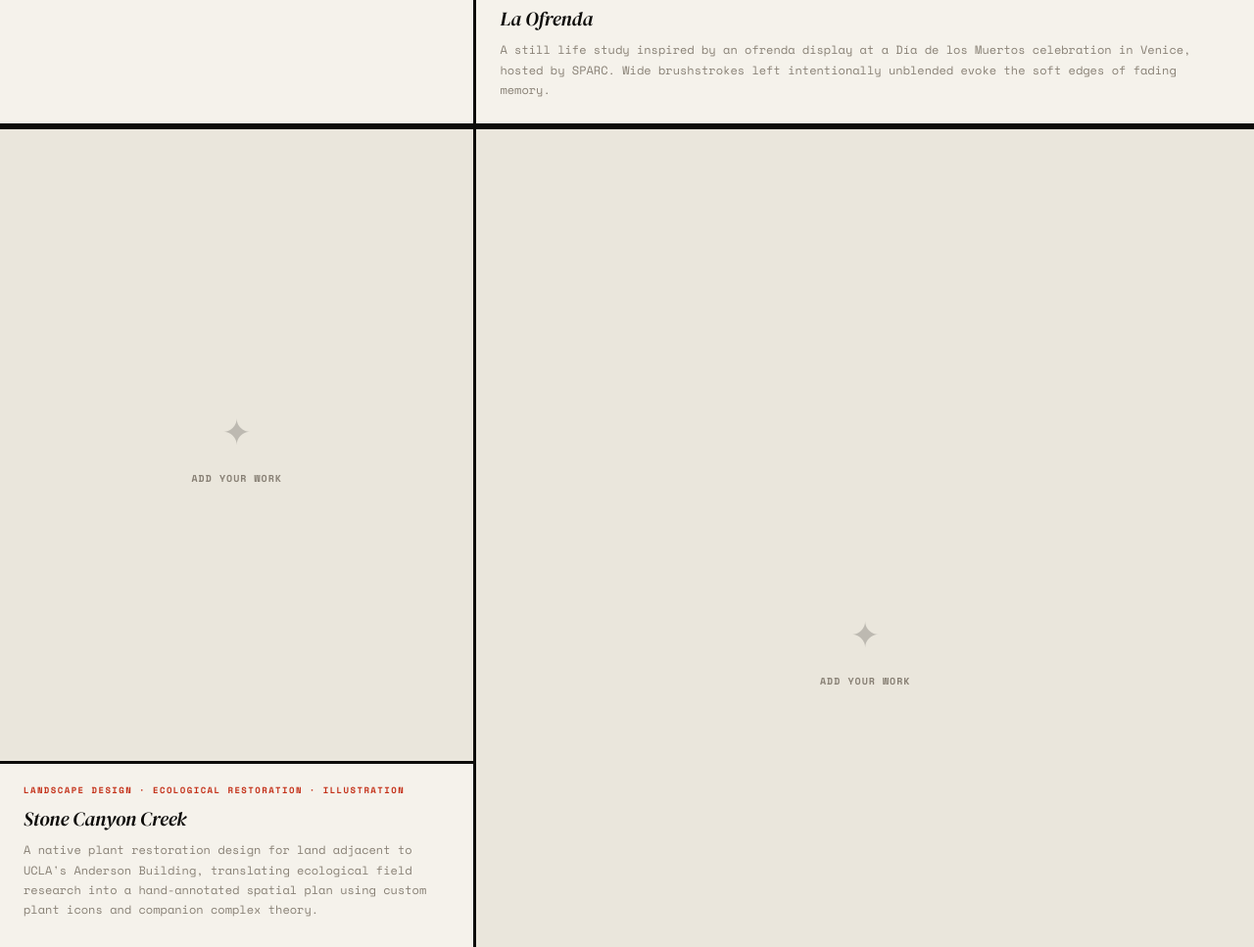
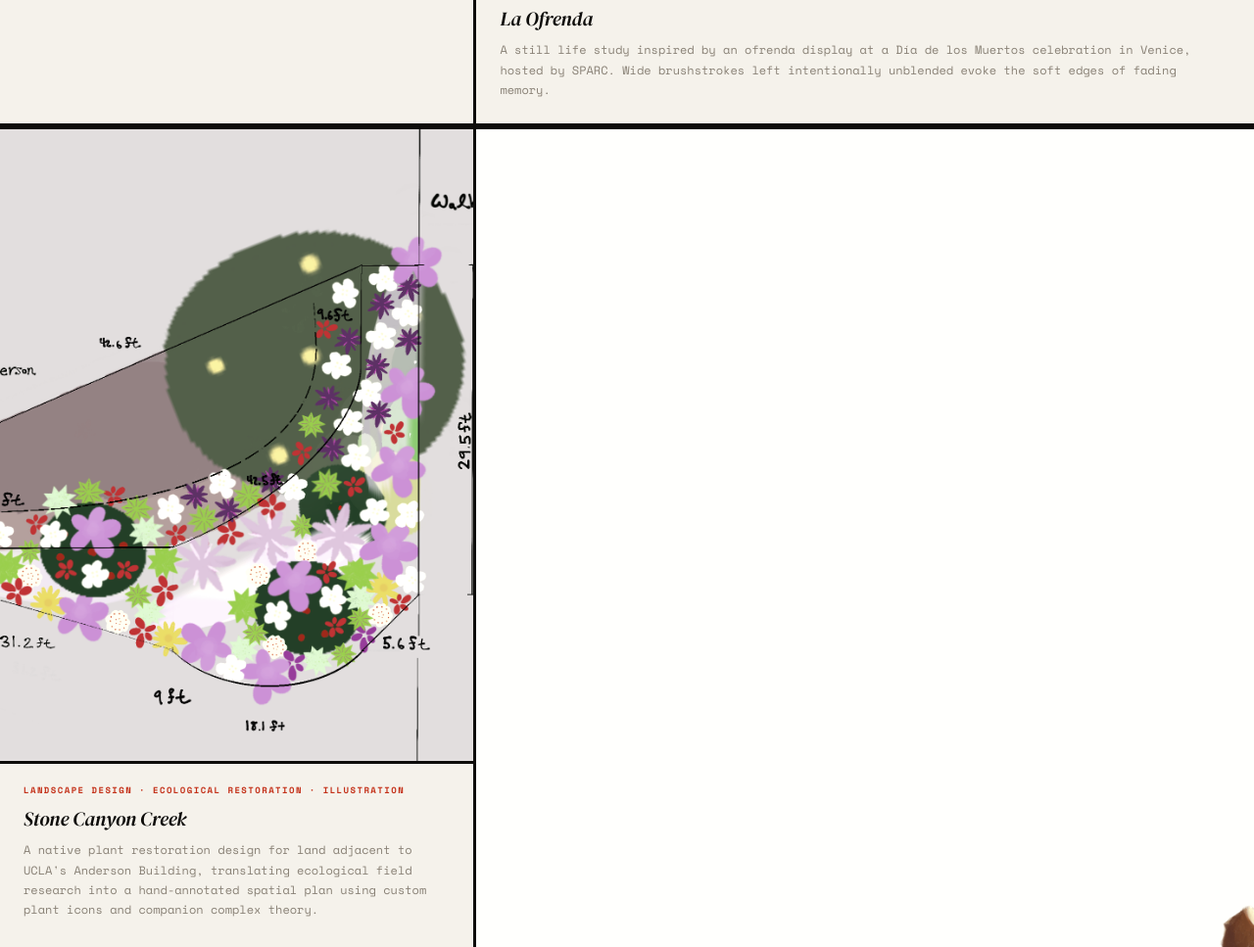
Before and after one commit to yujemily/emily-portfolio, a plain HTML site: page index.html in a window 1280 px wide. Shown: the part 2177-3144 px from the top of the page at 98% size. Drawn offline with nearby package versions, Linux system fonts and the light colour scheme.

Commit message:
Add files via upload

```diff
--- a/index.html
+++ b/index.html
@@ -349,7 +349,7 @@ footer p{font-size:11px;color:rgba(245,242,235,0.3);letter-spacing:0.06em;}
 
     <div class="panel" style="border-right:none;" onclick="openCS('ofrenda')">
       <div class="panel-thumb">
-        <img src="images/La-Ofrenda.png" alt="La Ofrenda still life" onerror="this.parentElement.innerHTML='<div class=panel-placeholder><div class=placeholder-icon>✦</div><div class=placeholder-txt>Add Your Work</div></div>'"/>
+        <img src="images/La Ofrenda.png" alt="La Ofrenda still life" onerror="this.parentElement.innerHTML='<div class=panel-placeholder><div class=placeholder-icon>✦</div><div class=placeholder-txt>Add Your Work</div></div>'"/>
         <div class="panel-overlay"><div class="overlay-label">VIEW<br>PROJECT</div></div>
       </div>
       <div class="panel-meta">
@@ -361,7 +361,7 @@ footer p{font-size:11px;color:rgba(245,242,235,0.3);letter-spacing:0.06em;}
 
     <div class="panel" onclick="openCS('landscape')" style="border-top:3px solid var(--ink);">
       <div class="panel-thumb">
-        <img src="images/EEB-136-Landscape-Design.png" alt="Stone Canyon Creek landscape design" onerror="this.parentElement.innerHTML='<div class=panel-placeholder><div class=placeholder-icon>✦</div><div class=placeholder-txt>Add Your Work</div></div>'"/>
+        <img src="images/EEB 136 Landscape Design.png" alt="Stone Canyon Creek landscape design" onerror="this.parentElement.innerHTML='<div class=panel-placeholder><div class=placeholder-icon>✦</div><div class=placeholder-txt>Add Your Work</div></div>'"/>
         <div class="panel-overlay"><div class="overlay-label">VIEW<br>PROJECT</div></div>
       </div>
       <div class="panel-meta">
@@ -373,7 +373,7 @@ footer p{font-size:11px;color:rgba(245,242,235,0.3);letter-spacing:0.06em;}
 
     <div class="panel" style="border-right:none;border-top:3px solid var(--ink);" onclick="openCS('thread')">
       <div class="panel-thumb">
-        <img src="images/TBT-Final-12.png" alt="Thread by Thread illustration" onerror="this.parentElement.innerHTML='<div class=panel-placeholder><div class=placeholder-icon>✦</div><div class=placeholder-txt>Add Your Work</div></div>'"/>
+        <img src="images/TBT Final 12.png" alt="Thread by Thread illustration" onerror="this.parentElement.innerHTML='<div class=panel-placeholder><div class=placeholder-icon>✦</div><div class=placeholder-txt>Add Your Work</div></div>'"/>
         <div class="panel-overlay"><div class="overlay-label">VIEW<br>PROJECT</div></div>
       </div>
       <div class="panel-meta">
@@ -515,28 +515,28 @@ const projects = {
     tag: "Illustration · Print · Children's Book",
     title: 'PAGES FOR PEDIATRICS',
     desc: '50+ visual formats educating 200+ children on pediatric conditions. Full brand system and print production at UCLA.',
-    img: 'images/Sunset-color.png'
+    img: 'images/Sunset color.png'
   },
   thread: {
     tag: 'Illustration · Storytelling',
     title: 'THREAD BY THREAD',
     desc: "Blending impressionist textures and cubist-inspired character design, we explored the emotional journey of overcoming cancer. Through these visual techniques, we evoked feelings of resilience, anxiety, and perseverance for Pages for Pediatrics' mission to alleviate patient anxiety.",
-    img: 'images/TBT-Final-12.png',
-    processImg: 'images/TBT-Sketch-12.png'
+    img: 'images/TBT Final 12.png',
+    processImg: 'images/TBT Sketch 12.png'
   },
   ofrenda: {
     tag: 'Still Life · Digital Painting · Mixed Media',
     title: 'LA OFRENDA',
     desc: "A still life study inspired by an ofrenda display at a Día de los Muertos celebration in Venice, hosted by SPARC (Social and Public Art Resource Center). Built through a process of edged and curved shapes layered into organic forms, the piece explores how everyday objects — flowers, candlelight, and coins — carry the weight of ritual and memory. Wide brushstrokes left intentionally unblended allow colors to bleed into one another, evoking the soft edges of fading memory and the nostalgic warmth of honoring those we've lost.",
-    img: 'images/La-Ofrenda.png',
-    processImg: 'images/La-Ofrenda-Construction.png'
+    img: 'images/La Ofrenda.png',
+    processImg: 'images/La Ofrenda Construction.png'
   },
   landscape: {
     tag: 'Landscape Design · Ecological Restoration · Illustration',
     title: 'STONE CANYON CREEK',
     desc: "We often move through nature without noticing it — walking paths, cutting across lawns, passing plants we've never learned the names of. Stone Canyon Creek runs through UCLA's campus, quietly present beneath the feet of students, faculty, and visitors every day. This project is rooted in the belief that we are not separate from the ecosystems around us — we are part of them. Restoring this plot is not just an ecological act, but a human one: an invitation to reconnect with the living landscape we share.\n\nA restoration design for land adjacent to UCLA's Anderson Building, developed for EEB 136: Restoration Ecology. The design integrates 15 native and 4 nonnative species selected with careful consideration of soil health, water needs, sunlight requirements, and plant companions. Central to the design is the concept of the 'companion complex' — a self-sustaining cluster of mutually beneficial plants designed to support biodiversity and ecological resilience. The illustrated plan balances scientific rigor with a visual language rooted in ecological restoration, using custom plant icons and a hand-annotated map to communicate the spatial logic of the restoration.",
-    img: 'images/EEB-136-Landscape-Design.png',
-    processImg: 'images/EEB-136-Companion-Complexes.png'
+    img: 'images/EEB 136 Landscape Design.png',
+    processImg: 'images/EEB 136 Companion Complexes.png'
   }
 };
 
```
